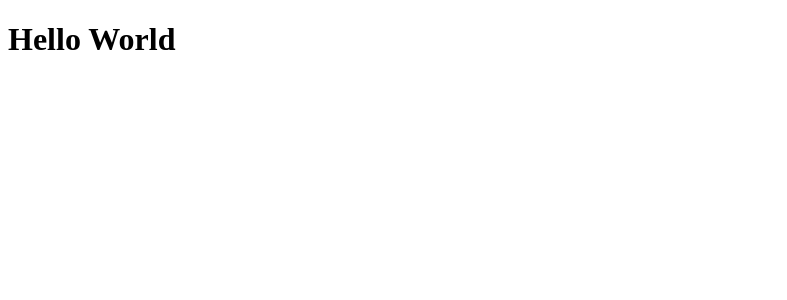
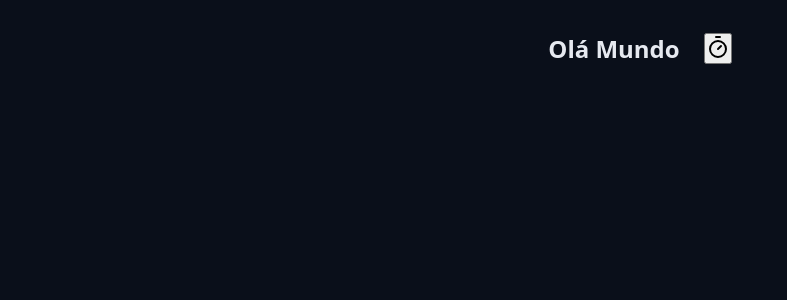
Before and after one commit to leoBrito13/chronos-pomodoro, a React (Vite) app: page / in a window 1280 px wide. Shown: the top 300 px of the page, without its empty margins (0-787 px from the left). Built offline with nearby package versions, Linux system fonts and the light colour scheme.

Commit message:
criacao dos dois primeiros components da aplicacao

```diff
--- a/package.json
+++ b/package.json
@@ -10,6 +10,7 @@
     "preview": "vite preview"
   },
   "dependencies": {
+    "lucide-react": "^0.523.0",
     "react": "^19.1.0",
     "react-dom": "^19.1.0"
   },
--- a/src/App.tsx
+++ b/src/App.tsx
@@ -1,5 +1,22 @@
-import "./App.css";
+import { TimerIcon } from "lucide-react";
+import { Container } from "./components/Container";
+import { Heading } from "./components/Heading";
+import "./styles/global.css";
+import "./styles/theme.css";
 
 export function App() {
-  return <h1>Hello World</h1>;
+  return (
+    <>
+      <Container>
+        <section>
+          <Heading>
+            Olá Mundo
+            <button>
+              <TimerIcon />
+            </button>
+          </Heading>{" "}
+        </section>
+      </Container>
+    </>
+  );
 }
--- /dev/null
+++ b/src/components/Container/index.tsx
@@ -0,0 +1,12 @@
+import { Children } from "react";
+import styles from "./index.module.css";
+type ContainerProps = {
+  children: React.ReactNode;
+};
+export function Container({ children }: ContainerProps) {
+  return (
+    <div className="container">
+      <div className="content">{children}</div>
+    </div>
+  );
+}
--- /dev/null
+++ b/src/components/Heading/index.module.css
@@ -0,0 +1,7 @@
+.heading {
+  margin: 3.2rem 0;
+  display: flex;
+  align-items: center;
+  justify-content: center;
+  gap: 2.4rem;
+}
--- /dev/null
+++ b/src/components/Heading/index.tsx
@@ -0,0 +1,9 @@
+import { Children } from "react";
+import styles from "./index.module.css";
+
+type HeadingProps = {
+  children: React.ReactNode;
+};
+export function Heading({ children }: HeadingProps) {
+  return <h1 className={styles.heading}>{children}</h1>;
+}
--- /dev/null
+++ b/src/styles/global.css
@@ -0,0 +1,30 @@
+* {
+  margin: 0;
+  padding: 0;
+  box-sizing: border-box;
+}
+
+html {
+  font-size: 62.5%;
+}
+
+body {
+  font-family: system-ui, -apple-system, BlinkMacSystemFont, "Segoe UI", Roboto,
+    Oxygen, Ubuntu, Cantarell, "Open Sans", "Helvetica Neue", sans-serif;
+  font-size: 1.6rem; /* 16px */
+  background: var(--gray-900);
+  color: var(--text-default);
+}
+
+.container {
+  max-width: 98rem;
+  margin: 0 auto;
+}
+
+.container-fluid {
+  width: 100%;
+}
+
+.content {
+  margin: 3.2rem;
+}
--- /dev/null
+++ b/src/styles/theme.css
@@ -0,0 +1,37 @@
+:root {
+  --gray-100: #e6e9f0;
+  --gray-200: #cdd3e1;
+  --gray-300: #aab3cc;
+  --gray-400: #555f7d;
+  --gray-500: #454f6a;
+  --gray-600: #363d56;
+  --gray-700: #272f43;
+  --gray-800: #181f2e;
+  --gray-900: #0a0f1a;
+
+  --primary-light: #4de7b7;
+  --primary: #0da170;
+  --primary-dark: #065f46;
+
+  --link-color: #10b981;
+  --link-hover: #0b8a60;
+
+  --success: #22c55e;
+  --warning: #eab308;
+  --error: #991b1b;
+  --info: #0ea5e9;
+
+  --text-over-primary: #0a0f1a;
+  --text-over-primary-dark: #e6e9f0;
+  --text-over-primary-light: #0a0f1a;
+  --text-over-success: #0a0f1a;
+  --text-over-warning: #0a0f1a;
+  --text-over-error: #e6e9f0;
+  --text-over-info: #0a0f1a;
+
+  --text-default: #e6e9f0;
+  --text-muted: #aab3cc;
+
+  --disabled: #555f7d;
+  --text-disabled: #aab3cc;
+}
```
Also changed, not shown: src/components/Container/index.module.css (added), 1 other file (tests, documents, lock files or other folders).
